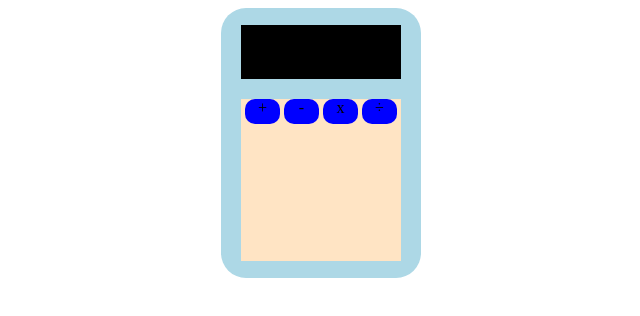
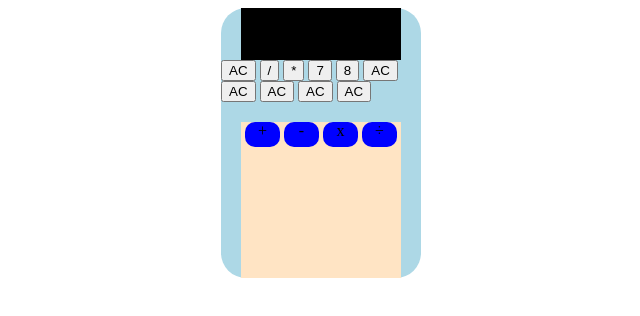
Before and after one commit to montrell43/basicCalc, a plain HTML site: page index.html in a window 1280 px wide. Shown: the whole page, without its empty margins (319-959 px from the left). Drawn offline with Linux system fonts and the light colour scheme.

Commit message:
initial commit

```diff
--- a/index.html
+++ b/index.html
@@ -9,7 +9,21 @@
 </head>
 <body>
     <div id="calcBody">
-        <div id="screen"></div>
+        <div id="screen">
+            81
+        </div>
+        <div>
+            <button class="ac" id="clear" value="AC">AC</button>
+            <button id="divide" value="/">/</button>
+            <button id="multiply" value="*">*</button>
+            <button id="seven" value="7">7</button>
+            <button id="eight" value="8">8</button>
+            <button class="ac" id="clear" value="AC">AC</button>
+            <button class="ac" id="clear" value="AC">AC</button>
+            <button class="ac" id="clear" value="AC">AC</button>
+            <button class="ac" id="clear" value="AC">AC</button>
+            <button class="ac" id="clear" value="AC">AC</button>
+        </div>
         <div id="buttons">
             <div id="operators">
                 <div class="button operator">+</div>
```
